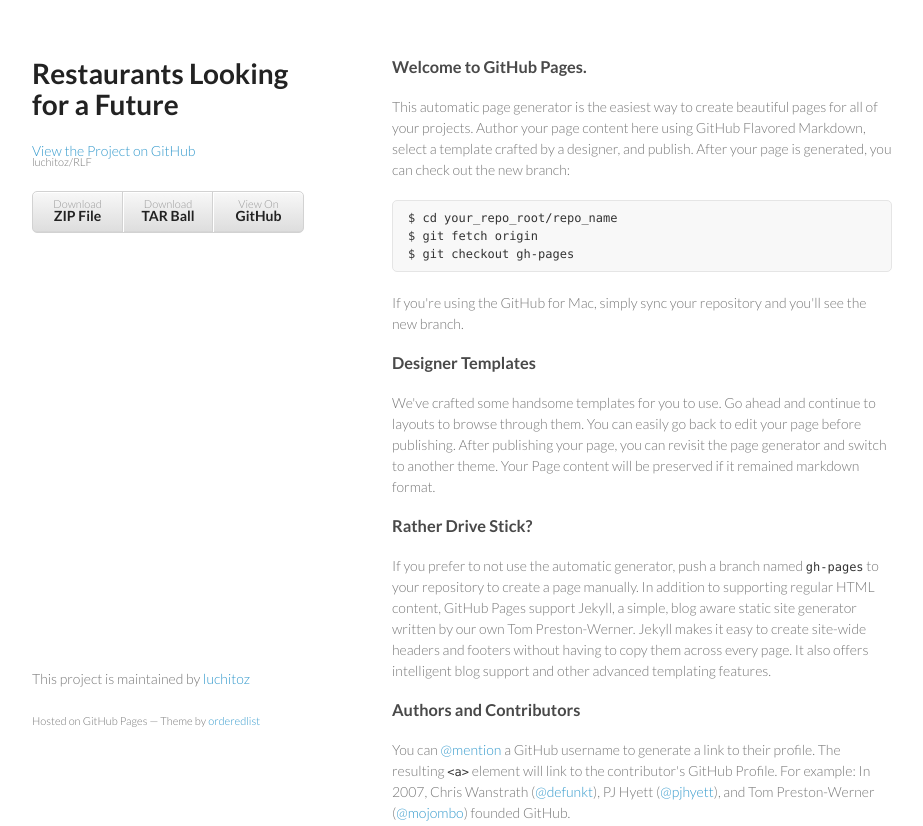
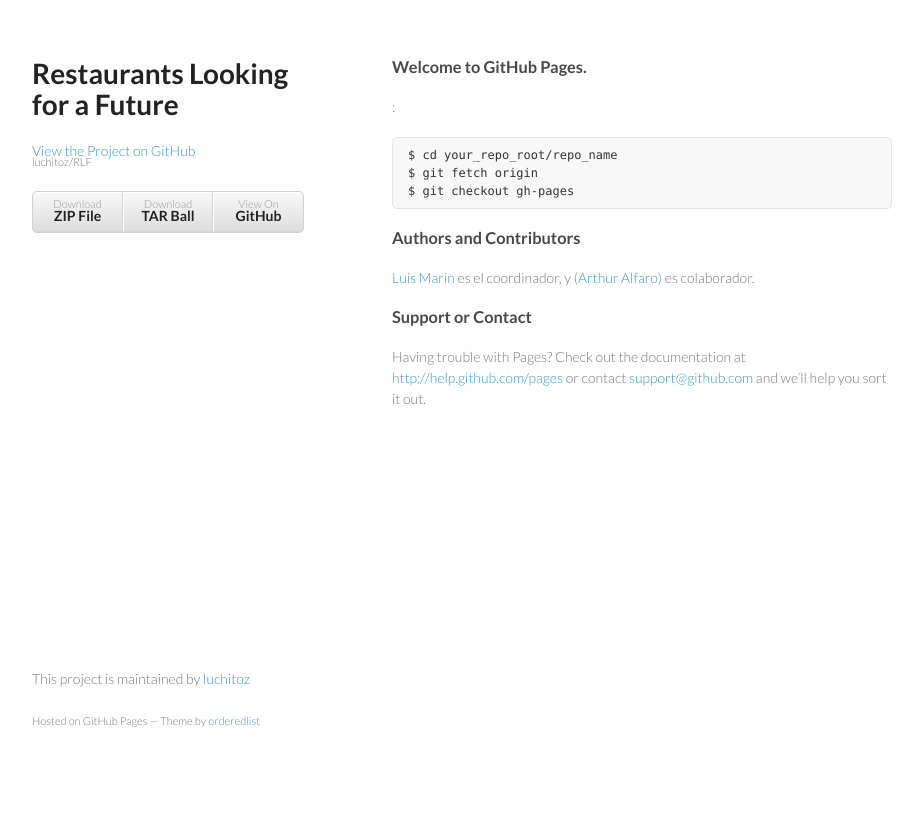
Before and after one commit to lhmr0/RLF, a plain HTML site: page index.html in a window 1280 px wide. Shown: the top 826 px of the page, without its empty margins (178-1101 px from the left). After the commit the page ends 800 px from the top, so only its background shows below. Drawn offline with Linux system fonts and the light colour scheme.

Commit message:
Update index.html

```diff
--- a/index.html
+++ b/index.html
@@ -3,7 +3,7 @@
   <head>
     <meta charset="utf-8">
     <meta http-equiv="X-UA-Compatible" content="chrome=1">
-    <title>Restaurants Looking for a Future by luchitoz</title>
+    <title>Restaurants Looking for a Future</title>
 
     <link rel="stylesheet" href="stylesheets/styles.css">
     <link rel="stylesheet" href="stylesheets/pygment_trac.css">
@@ -31,29 +31,19 @@
         <h3>
 <a name="welcome-to-github-pages" class="anchor" href="#welcome-to-github-pages"><span class="octicon octicon-link"></span></a>Welcome to GitHub Pages.</h3>
 
-<p>This automatic page generator is the easiest way to create beautiful pages for all of your projects. Author your page content here using GitHub Flavored Markdown, select a template crafted by a designer, and publish. After your page is generated, you can check out the new branch:</p>
+<p>:</p>
 
 <pre><code>$ cd your_repo_root/repo_name
 $ git fetch origin
 $ git checkout gh-pages
 </code></pre>
 
-<p>If you're using the GitHub for Mac, simply sync your repository and you'll see the new branch.</p>
 
-<h3>
-<a name="designer-templates" class="anchor" href="#designer-templates"><span class="octicon octicon-link"></span></a>Designer Templates</h3>
-
-<p>We've crafted some handsome templates for you to use. Go ahead and continue to layouts to browse through them. You can easily go back to edit your page before publishing. After publishing your page, you can revisit the page generator and switch to another theme. Your Page content will be preserved if it remained markdown format.</p>
-
-<h3>
-<a name="rather-drive-stick" class="anchor" href="#rather-drive-stick"><span class="octicon octicon-link"></span></a>Rather Drive Stick?</h3>
-
-<p>If you prefer to not use the automatic generator, push a branch named <code>gh-pages</code> to your repository to create a page manually. In addition to supporting regular HTML content, GitHub Pages support Jekyll, a simple, blog aware static site generator written by our own Tom Preston-Werner. Jekyll makes it easy to create site-wide headers and footers without having to copy them across every page. It also offers intelligent blog support and other advanced templating features.</p>
 
 <h3>
 <a name="authors-and-contributors" class="anchor" href="#authors-and-contributors"><span class="octicon octicon-link"></span></a>Authors and Contributors</h3>
 
-<p>You can <a href="https://github.com/blog/821" class="user-mention">@mention</a> a GitHub username to generate a link to their profile. The resulting <code>&lt;a&gt;</code> element will link to the contributor's GitHub Profile. For example: In 2007, Chris Wanstrath (<a href="https://github.com/defunkt" class="user-mention">@defunkt</a>), PJ Hyett (<a href="https://github.com/pjhyett" class="user-mention">@pjhyett</a>), and Tom Preston-Werner (<a href="https://github.com/mojombo" class="user-mention">@mojombo</a>) founded GitHub.</p>
+<p><a href="https://github.com/luchitoz" class="user-mention">Luis Marin</a> es el coordinador, y  (<a href="https://github.com/ar2r91" class="user-mention">Arthur Alfaro</a>) es colaborador.</p>
 
 <h3>
 <a name="support-or-contact" class="anchor" href="#support-or-contact"><span class="octicon octicon-link"></span></a>Support or Contact</h3>
```
